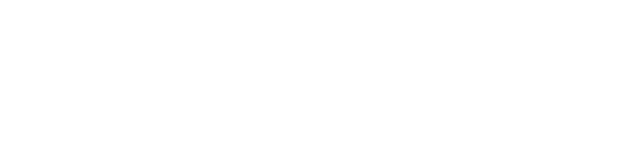
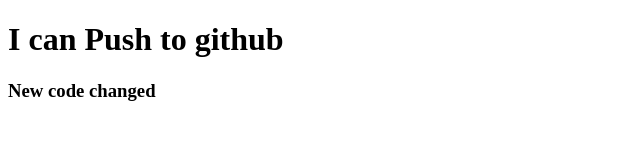
Before and after one commit to mdsahhinreza/my-second-repo, a plain HTML site: page index.html in a window 1280 px wide. Shown: the whole page, without its empty margins (0-640 px from the left). Drawn offline with Linux system fonts and the light colour scheme.

Commit message:
Added Header

```diff
--- a/index.html
+++ b/index.html
@@ -1,12 +1,16 @@
 <!DOCTYPE html>
 <html lang="en">
+
 <head>
     <meta charset="UTF-8">
     <meta http-equiv="X-UA-Compatible" content="IE=edge">
     <meta name="viewport" content="width=device-width, initial-scale=1.0">
     <title>Document</title>
 </head>
+
 <body>
+    <h1>I can Push to github</h1>
+    <h3>New code changed</h3>
+</body>
 
-</body>
 </html>
```
